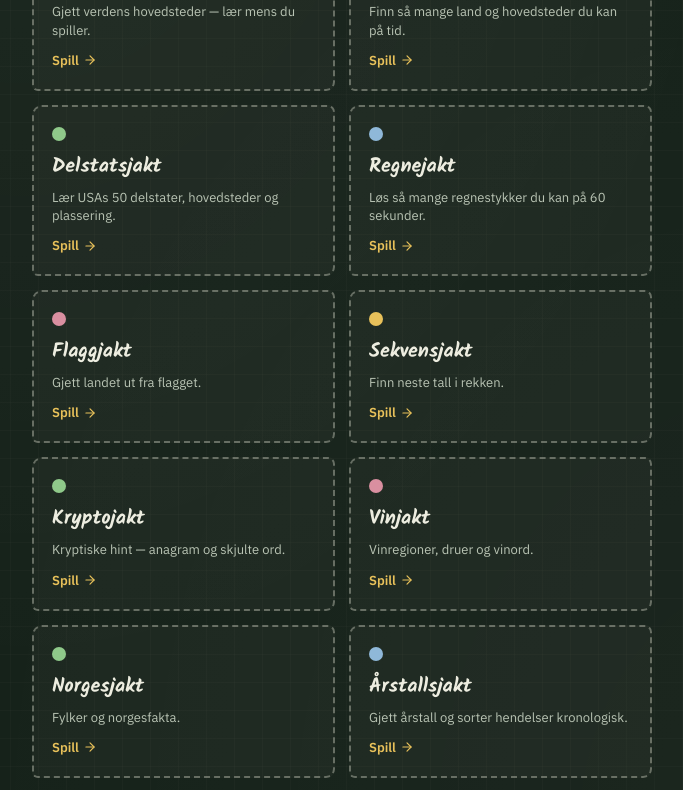
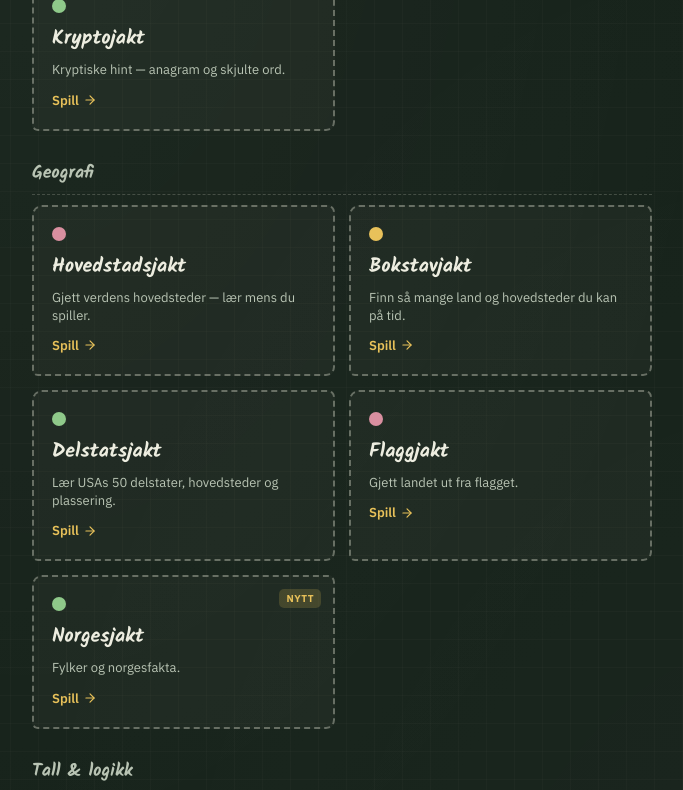
Before and after one commit to Ragnhibo/Fellesnevner-Platform, a React (Vite) app: page / in a window 1280 px wide. Shown: the part 540-1330 px from the top of the page, without its empty margins (298-981 px from the left). Built offline with nearby package versions, Linux system fonts and the light colour scheme.

Commit message:
Add files via upload

```diff
--- a/src/pages/Home.jsx
+++ b/src/pages/Home.jsx
@@ -7,10 +7,68 @@ import PageShell from "../components/PageShell";
 
 const GAMES = [
   {
+    slug: "/ordspill",
+    title: "Ordspill",
+    tagline: "Finn fellesnevneren i fire kategorier blant seksten ord.",
+    color: colors.accent,
+    category: "Ord",
+    available: true,
+  },
+  {
     slug: "/ordjakt",
     title: "Ordjakt",
     tagline: "Gjett det norske ordet på fem bokstaver — seks forsøk.",
     color: colors.mint,
+    category: "Ord",
+    available: true,
+  },
+  {
+    slug: "/kryptojakt",
+    title: "Kryptojakt",
+    tagline: "Kryptiske hint — anagram og skjulte ord.",
+    color: colors.mint,
+    category: "Ord",
+    available: true,
+  },
+  {
+    slug: "/hovedstadsjakt",
+    title: "Hovedstadsjakt",
+    tagline: "Gjett verdens hovedsteder — lær mens du spiller.",
+    color: colors.pink,
+    category: "Geografi",
+    available: true,
+  },
+  {
+    slug: "/bokstavjakt",
+    title: "Bokstavjakt",
+    tagline: "Finn så mange land og hovedsteder du kan på tid.",
+    color: colors.accent,
+    category: "Geografi",
+    available: true,
+  },
+  {
+    slug: "/delstatsjakt",
+    title: "Delstatsjakt",
+    tagline: "Lær USAs 50 delstater, hovedsteder og plassering.",
+    color: colors.mint,
+    category: "Geografi",
+    available: true,
+  },
+  {
+    slug: "/flaggjakt",
+    title: "Flaggjakt",
+    tagline: "Gjett landet ut fra flagget.",
+    color: colors.pink,
+    category: "Geografi",
+    available: true,
+  },
+  {
+    slug: "/norgesjakt",
+    title: "Norgesjakt",
+    tagline: "Fylker og norgesfakta.",
+    color: colors.mint,
+    category: "Geografi",
+    isNew: true,
     available: true,
   },
   {
@@ -18,27 +76,7 @@ const GAMES = [
     title: "Kodejakt",
     tagline: "Knekk fargekoden — logikk, ikke flaks.",
     color: colors.blue,
-    available: true,
-  },
-  {
-    slug: "/hovedstadsjakt",
-    title: "Hovedstadsjakt",
-    tagline: "Gjett verdens hovedsteder — lær mens du spiller.",
-    color: colors.pink,
-    available: true,
-  },
-  {
-    slug: "/bokstavjakt",
-    title: "Bokstavjakt",
-    tagline: "Finn så mange land og hovedsteder du kan på tid.",
-    color: colors.accent,
-    available: true,
-  },
-  {
-    slug: "/delstatsjakt",
-    title: "Delstatsjakt",
-    tagline: "Lær USAs 50 delstater, hovedsteder og plassering.",
-    color: colors.mint,
+    category: "Tall & logikk",
     available: true,
   },
   {
@@ -46,13 +84,7 @@ const GAMES = [
     title: "Regnejakt",
     tagline: "Løs så mange regnestykker du kan på 60 sekunder.",
     color: colors.blue,
-    available: true,
-  },
-  {
-    slug: "/flaggjakt",
-    title: "Flaggjakt",
-    tagline: "Gjett landet ut fra flagget.",
-    color: colors.pink,
+    category: "Tall & logikk",
     available: true,
   },
   {
@@ -60,13 +92,7 @@ const GAMES = [
     title: "Sekvensjakt",
     tagline: "Finn neste tall i rekken.",
     color: colors.accent,
-    available: true,
-  },
-  {
-    slug: "/kryptojakt",
-    title: "Kryptojakt",
-    tagline: "Kryptiske hint — anagram og skjulte ord.",
-    color: colors.mint,
+    category: "Tall & logikk",
     available: true,
   },
   {
@@ -74,13 +100,8 @@ const GAMES = [
     title: "Vinjakt",
     tagline: "Vinregioner, druer og vinord.",
     color: colors.pink,
-    available: true,
-  },
-  {
-    slug: "/norgesjakt",
-    title: "Norgesjakt",
-    tagline: "Fylker og norgesfakta.",
-    color: colors.mint,
+    category: "Allmennkunnskap",
+    isNew: true,
     available: true,
   },
   {
@@ -88,20 +109,18 @@ const GAMES = [
     title: "Årstallsjakt",
     tagline: "Gjett årstall og sorter hendelser kronologisk.",
     color: colors.blue,
-    available: true,
-  },
-  {
-    slug: "/ordspill",
-    title: "Ordspill",
-    tagline: "Finn fellesnevneren i fire kategorier blant seksten ord.",
-    color: colors.accent,
+    category: "Allmennkunnskap",
+    isNew: true,
     available: true,
   },
 ];
 
+const CATEGORY_ORDER = ["Ord", "Geografi", "Tall & logikk", "Allmennkunnskap"];
+
 function GameCard({ game }) {
   const content = (
     <>
+      {game.isNew && <div style={styles.newBadge}>Nytt</div>}
       <div style={{ ...styles.cardDot, background: game.color }} />
       <div style={styles.cardTitle}>{game.title}</div>
       <div style={styles.cardTagline}>{game.tagline}</div>
@@ -152,11 +171,20 @@ export default function Home() {
         </div>
       </div>
 
-      <div style={styles.grid}>
-        {GAMES.map((g) => (
-          <GameCard key={g.title} game={g} />
-        ))}
-      </div>
+      {CATEGORY_ORDER.map((cat) => {
+        const gamesInCat = GAMES.filter((g) => g.category === cat);
+        if (gamesInCat.length === 0) return null;
+        return (
+          <div key={cat} style={styles.categorySection}>
+            <h2 style={styles.categoryTitle}>{cat}</h2>
+            <div style={styles.grid}>
+              {gamesInCat.map((g) => (
+                <GameCard key={g.title} game={g} />
+              ))}
+            </div>
+          </div>
+        );
+      })}
     </PageShell>
   );
 }
@@ -194,14 +222,38 @@ const styles = {
     background: "transparent",
     cursor: "pointer",
   },
+  categorySection: { marginTop: 28 },
+  categoryTitle: {
+    fontFamily: "'Kalam', cursive",
+    fontSize: 18,
+    fontWeight: 700,
+    color: "#B9C4B4",
+    marginBottom: 10,
+    paddingBottom: 6,
+    borderBottom: "1.5px dashed rgba(237,237,224,0.2)",
+  },
+  newBadge: {
+    position: "absolute",
+    top: 12,
+    right: 12,
+    background: "rgba(232,193,90,0.18)",
+    color: "#E8C15A",
+    fontSize: 10,
+    fontWeight: 700,
+    textTransform: "uppercase",
+    letterSpacing: 0.5,
+    borderRadius: 5,
+    padding: "3px 7px",
+    fontFamily: "'IBM Plex Sans', sans-serif",
+  },
   grid: {
     display: "grid",
     gridTemplateColumns: "repeat(auto-fit, minmax(220px, 1fr))",
     gap: 14,
-    marginTop: 8,
   },
   card: {
     display: "block",
+    position: "relative",
     border: "2px dashed rgba(237,237,224,0.35)",
     borderRadius: "10px 7px 9px 6px",
     padding: "20px 18px",
```
